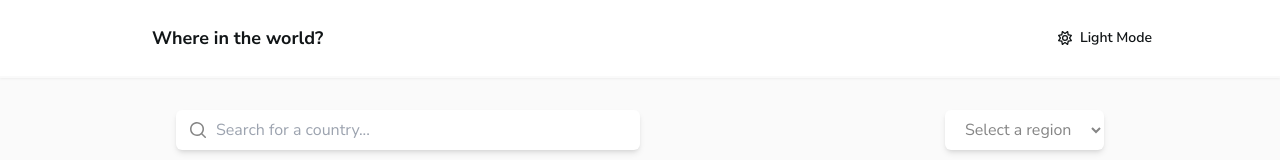
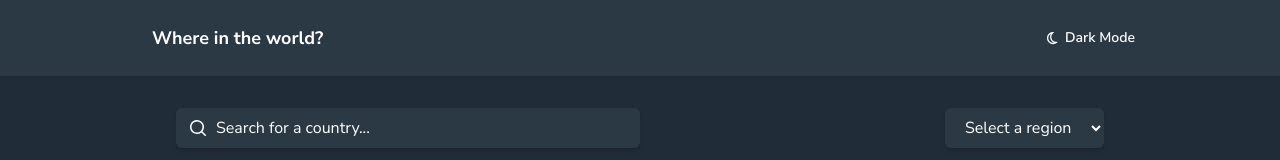
Before and after one commit to afiqsazlan/rc-countries, a Vue app: page / in a window 1280 px wide. Shown: the top 160 px of the page. Built offline with nearby package versions, Linux system fonts and the light colour scheme; no server answers.

Commit message:
Extracted toggle appearance mode button

```diff
--- /dev/null
+++ b/src/components/ToggleAppearanceModeButton.vue
@@ -0,0 +1,26 @@
+<script setup lang="ts">
+import {useStore} from "@/stores/app";
+import {FontAwesomeIcon} from "@fortawesome/vue-fontawesome";
+const store = useStore()
+</script>
+
+<template>
+  <button @click="store.toggleAppearanceMode()"
+          class="capitalize font-semibold border border-white hover:border-gray-700 dark:border-blue-700  hover:dark:border-white text-sm space-x-2 flex items-center py-2 px-4 rounded-sm"
+  >
+    <font-awesome-icon v-if="store.appearanceMode === 'dark'"
+                       :icon="['far', 'moon']"
+    />
+    <font-awesome-icon v-else-if="store.appearanceMode === 'light'"
+                       :icon="['far', 'sun']"
+                       class="text-blue-900"
+    />
+    <span>
+      {{ store.appearanceMode }} Mode
+      </span>
+  </button>
+</template>
+
+<style scoped>
+
+</style>
--- a/src/layouts/App/AppHeader.vue
+++ b/src/layouts/App/AppHeader.vue
@@ -1,8 +1,6 @@
 <script setup lang="ts">
-import {useStore} from "@/stores/app";
-import {FontAwesomeIcon} from "@fortawesome/vue-fontawesome";
 
-const store = useStore()
+import ToggleAppearanceModeButton from "@/components/ToggleAppearanceModeButton.vue";
 </script>
 
 <template>
@@ -14,20 +12,7 @@ const store = useStore()
       >
         Where in the world?
       </router-link>
-      <button @click="store.toggleAppearanceMode()"
-              class="capitalize font-semibold  text-sm space-x-2 flex items-center"
-      >
-        <font-awesome-icon v-if="store.appearanceMode === 'dark'"
-                           :icon="['far', 'moon']"
-        />
-        <font-awesome-icon v-else-if="store.appearanceMode === 'light'"
-                           :icon="['far', 'sun']"
-                           class="text-blue-900"
-        />
-        <span>
-      {{ store.appearanceMode }} Mode
-      </span>
-      </button>
+      <ToggleAppearanceModeButton/>
     </div>
   </div>
 
--- a/src/stores/app.ts
+++ b/src/stores/app.ts
@@ -5,7 +5,7 @@ type Mode = 'dark' | 'light';
 export const useStore = defineStore('app', {
     state: () => {
         return {
-            mode: 'light' as Mode
+            mode: 'dark' as Mode
         }
     },
     getters: {
```
